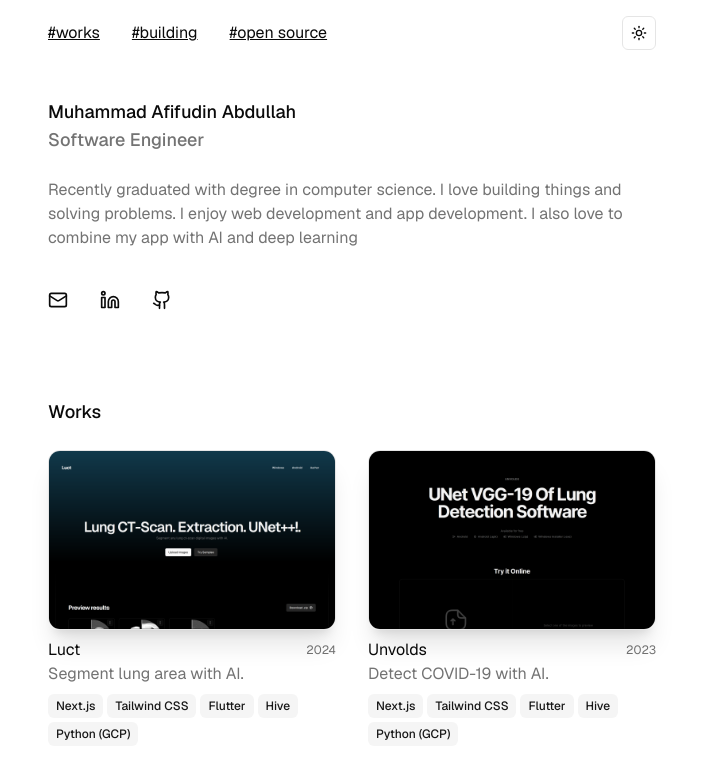
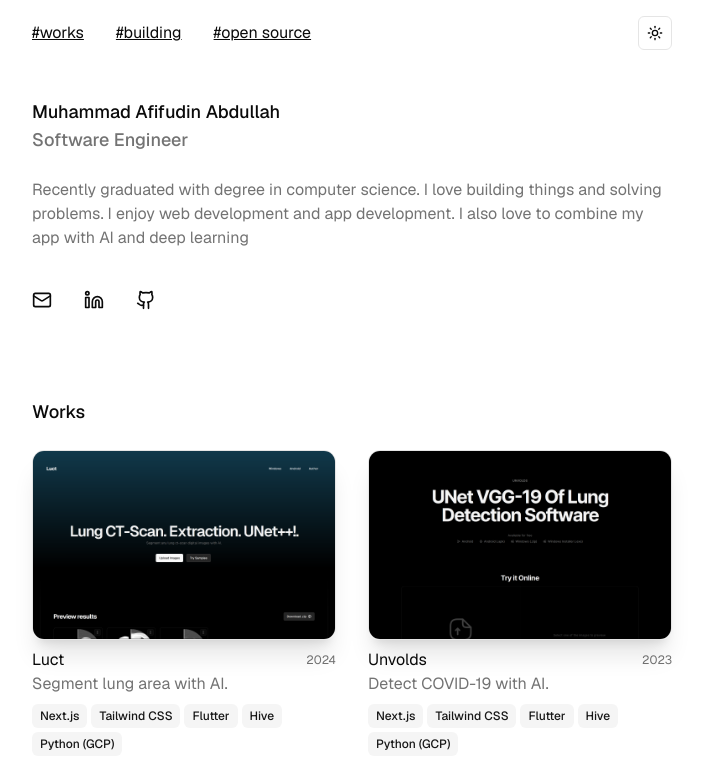
Before and after one commit to afifvdin/afifvdin, a Next.js app: page / in a window 1280 px wide. Shown: the top 761 px of the page, without its empty margins (288-991 px from the left). Built offline with nearby package versions, Linux system fonts and the light colour scheme; grey boxes are pictures that could not be loaded.

Commit message:
change breakpoint

```diff
--- a/app/page.tsx
+++ b/app/page.tsx
@@ -5,7 +5,7 @@
 
 export default function Home() {
   return (
-    <div className="max-w-2xl mx-auto px-4 sm:px-8 pb-48">
+    <div className="max-w-3xl mx-auto px-4 sm:px-16 pb-48">
       <Navbar />
       <h1 className="mt-8 text-lg font-medium">Muhammad Afifudin Abdullah</h1>
       <p className="text-neutral-500 dark:text-neutral-400 text-lg font-medium">
```
